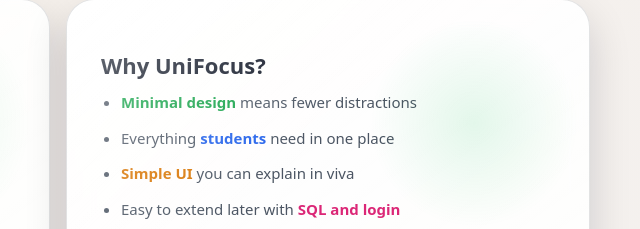
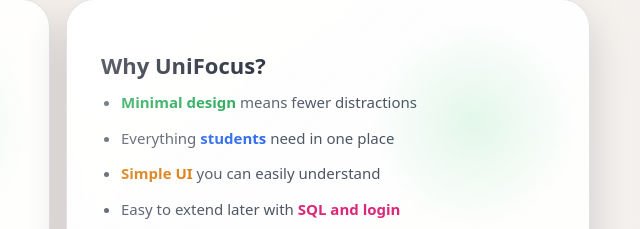
Before and after one commit to RaktheshTG/UniFocus, a plain HTML site: page FrontEnd/index.html in a window 1280 px wide. Shown: the part 1511-1740 px from the top of the page, 640-1280 px from the left. Drawn offline with Linux system fonts and the light colour scheme.

Commit message:
viva to understand text bug

```diff
--- a/FrontEnd/index.html
+++ b/FrontEnd/index.html
@@ -146,7 +146,7 @@
           <ul>
             <li><span class="kw kw-green">Minimal design</span> means fewer distractions</li>
             <li>Everything <span class="kw kw-blue">students</span> need in one place</li>
-            <li><span class="kw kw-amber">Simple UI</span> you can explain in viva</li>
+            <li><span class="kw kw-amber">Simple UI</span> you can easily understand</li>
             <li>Easy to extend later with <span class="kw kw-pink">SQL and login</span></li>
           </ul>
         </div>
```
